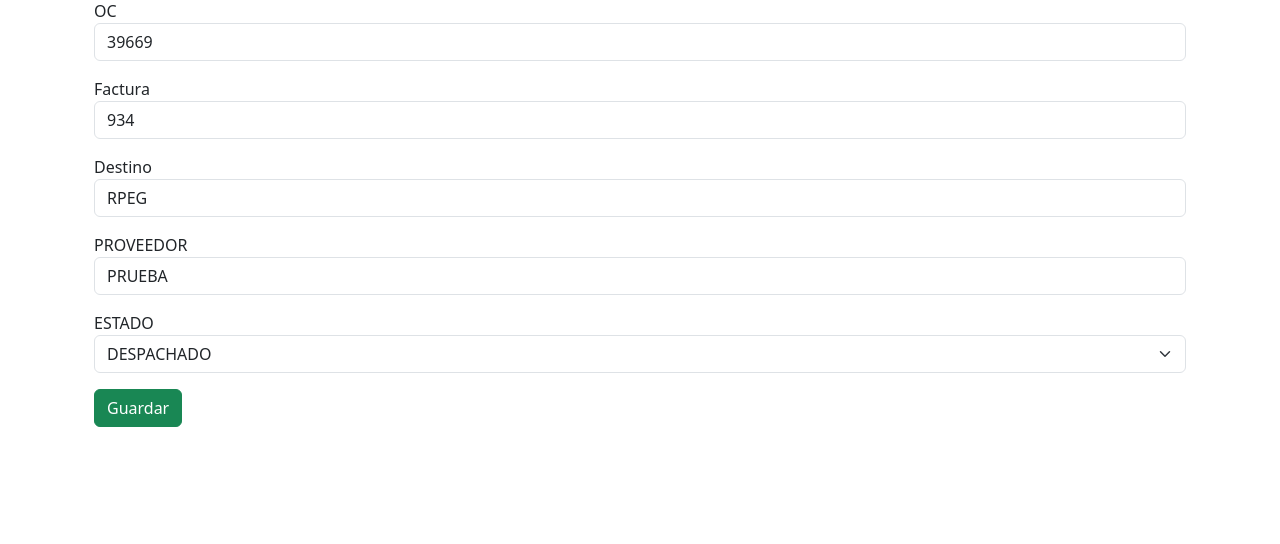
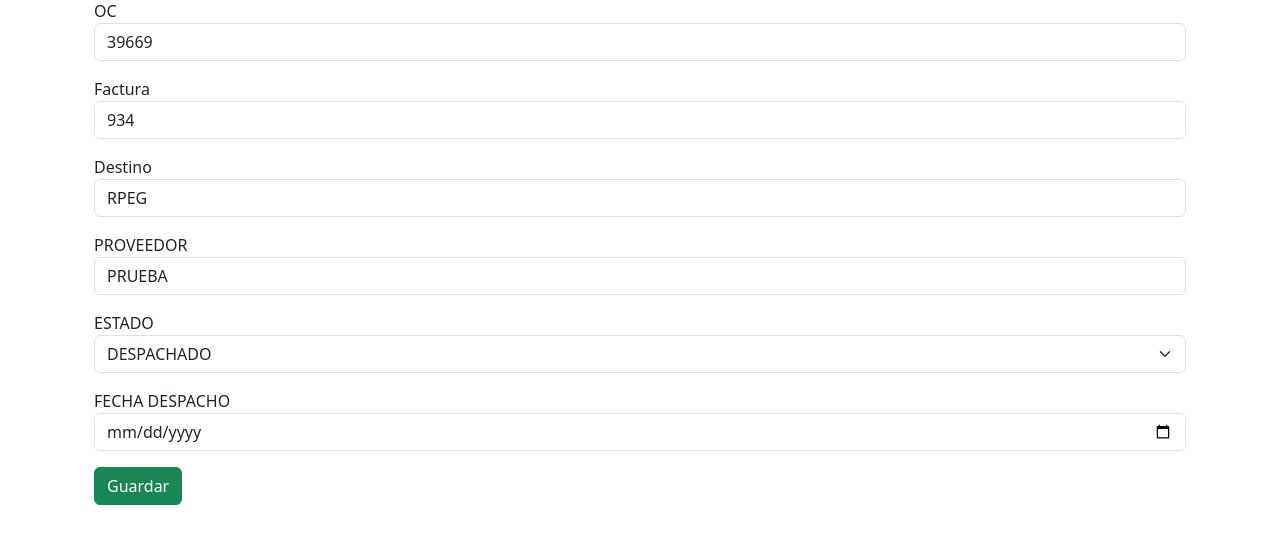
Before and after one commit to MaverickMills/NACIONAL, a Flask app: page /editar/1 in a window 1280 px wide. Shown: the part 165-709 px from the top of the page. Run offline with Flask 3, Linux system fonts and the light colour scheme.

Commit message:
Permite editar fecha de despacho desde mantenimiento de registros

```diff
--- a/app.py
+++ b/app.py
@@ -165,6 +165,13 @@ def editar(id):
         registro.destino = request.form["destino"]
         registro.proveedor = request.form["proveedor"]
         registro.estado = request.form["estado"]
+        fecha_despacho = request.form.get("fecha_despacho")
+
+        if registro.estado == "DESPACHADO":
+            if fecha_despacho:
+                registro.fecha_despacho = datetime.strptime(fecha_despacho, "%Y-%m-%d")
+        else:
+            registro.fecha_despacho = None
 
         db.session.commit()
 
--- a/templates/editar.html
+++ b/templates/editar.html
@@ -27,6 +27,15 @@
                 <option value="DESPACHADO"{% if registro.estado == 'DESPACHADO' %} selected {% endif %}>DESPACHADO</option>
             </select>
         </div>
+        <div class="mb-3"
+            <label>FECHA DESPACHO</label>
+            <input
+                type="date"
+                name="fecha_despacho"
+                class="form-control"
+                value="{% if registro.fecha_despacho %}{{ registro.fecha_despacho.strftime('%Y-%m-%d')}} {% endif %}"
+            >
+        </div>
         <button type="submit" class="btn btn-success">Guardar</button>
     </form>
 </div>
--- a/templates/registros.html
+++ b/templates/registros.html
@@ -60,6 +60,7 @@
                 <td>{{ registro.proveedor }}</td>
                 <td>{{ registro.bultos }}</td>
                 <td>{{ registro.unidades }}</td>
+                <td>{{ registro.estado }}</td>
                 <td>
                     {% if registro.fecha_despacho %}
                         {{ registro.fecha_despacho.strftime('%d-%m-%Y') }}
@@ -67,11 +68,11 @@
                         -
                     <{% endif%}
                 </td>
-                <td>{{ registro.estado }}</td>
                 <td>
                     <a href="/editar/{{ registro.id }}" class="btn btn-warning btn-sm">Editar</a>
                     <a href="/eliminar/{{ registro.id }}" class="btn btn-danger btn-sm" onclick="return confirm('¿Estás seguro de que quieres eliminar este registro?')">Eliminar</a>
                 </td>
+
             </tr>
             {% endfor %}
         </tbody>
```
Also changed, not shown: instance/sistema.db.
